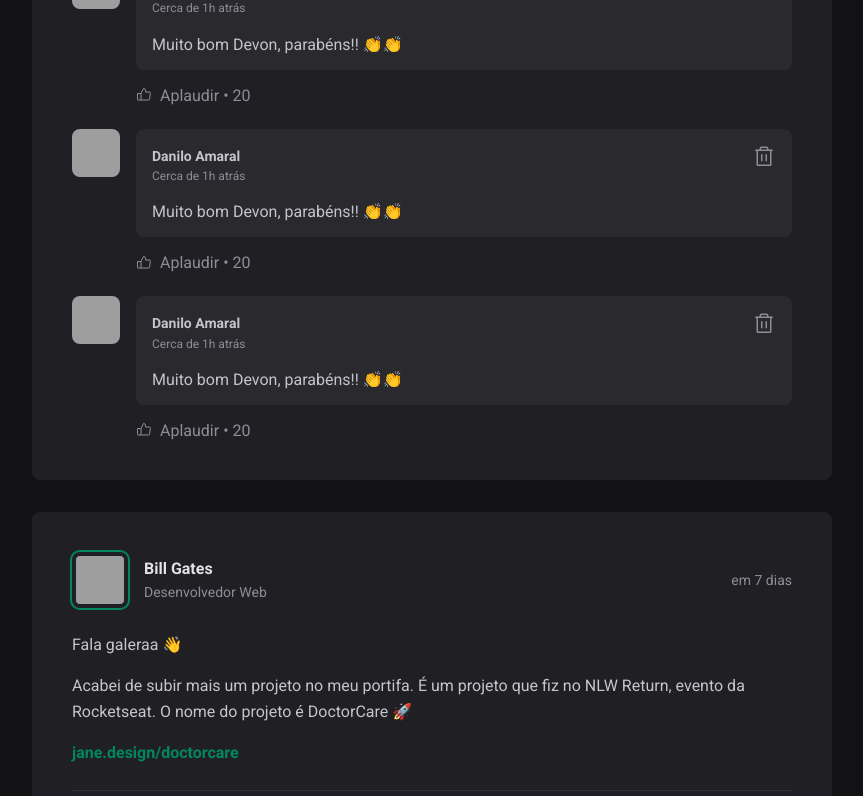
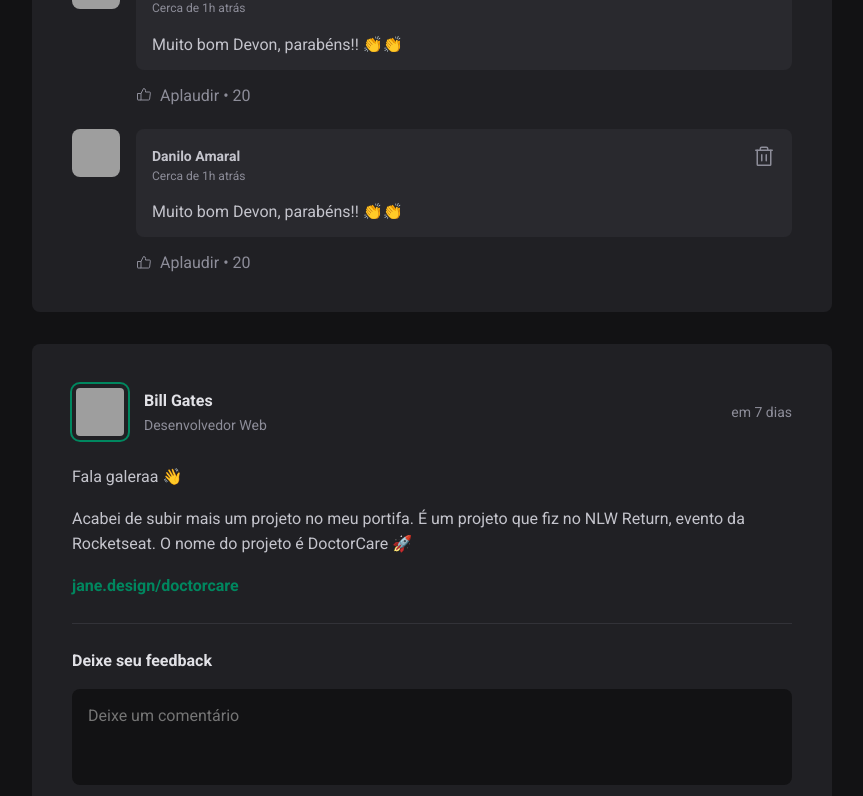
Before and after one commit to Danilo55Amaral/Ignite-Feed, a React (Vite) app: page / in a window 1280 px wide. Shown: the part 687-1483 px from the top of the page, without its empty margins (352-1215 px from the left). Built offline with nearby package versions, Linux system fonts and the light colour scheme; grey boxes are pictures that could not be loaded.

Commit message:
Estado useState

```diff
--- a/src/components/Post.jsx
+++ b/src/components/Post.jsx
@@ -4,8 +4,13 @@ import styles from "./Post.module.css";
 
 import { format, formatDistanceToNow } from "date-fns";
 import ptBR from "date-fns/locale/pt-BR";
+import { useState } from "react";
 
 export function Post({ author, publishedAt, content }) {
+    const [comments, setComments] = useState([
+        1,
+        2,
+    ])
 
     const publishedDateFormatted = format(publishedAt, "d 'de' LLLL 'às' HH:mm'h'", {
         locale: ptBR,
@@ -15,6 +20,11 @@ export function Post({ author, publishedAt, content }) {
         locale:  ptBR,
         addSuffix: true,
     })
+
+    function handleCreateNewComment() {
+        event.preventDefault()
+        setComments([...comments, comments.length + 1]);
+    }
 
     return (
         <article className={styles.post}>
@@ -42,7 +52,7 @@ export function Post({ author, publishedAt, content }) {
                 })}
             </div>
 
-            <form className={styles.commentForm}>
+            <form onSubmit={handleCreateNewComment} className={styles.commentForm}>
                 <strong>Deixe seu feedback</strong>
 
                 <textarea
@@ -55,9 +65,9 @@ export function Post({ author, publishedAt, content }) {
             </form>
 
             <div className={styles.commentList}>
-                <Comment />
-                <Comment />
-                <Comment />
+               {comments.map(comment => {
+                return <Comment />
+               })}
             </div>
         </article>
     )
```
Also changed, not shown: anotacoes.js (+63 -0 lines).
